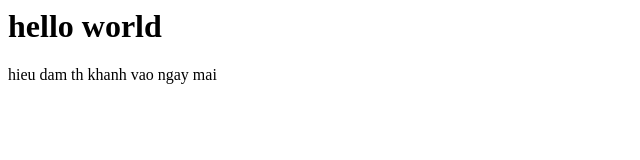
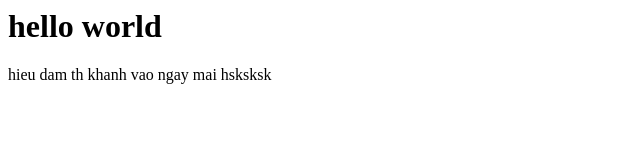
Before and after one commit to Ldh941/testRepositoy, a plain HTML site: page index.html in a window 1280 px wide. Shown: the full height of the page, 0-640 px from the left. Drawn offline with Linux system fonts and the light colour scheme.

Commit message:
Update index.html

```diff
--- a/index.html
+++ b/index.html
@@ -1,2 +1,2 @@
 <h1>hello world</h1>
-<p>hieu dam th khanh vao ngay mai</p>
+<p>hieu dam th khanh vao ngay mai hsksksk</p>
```
